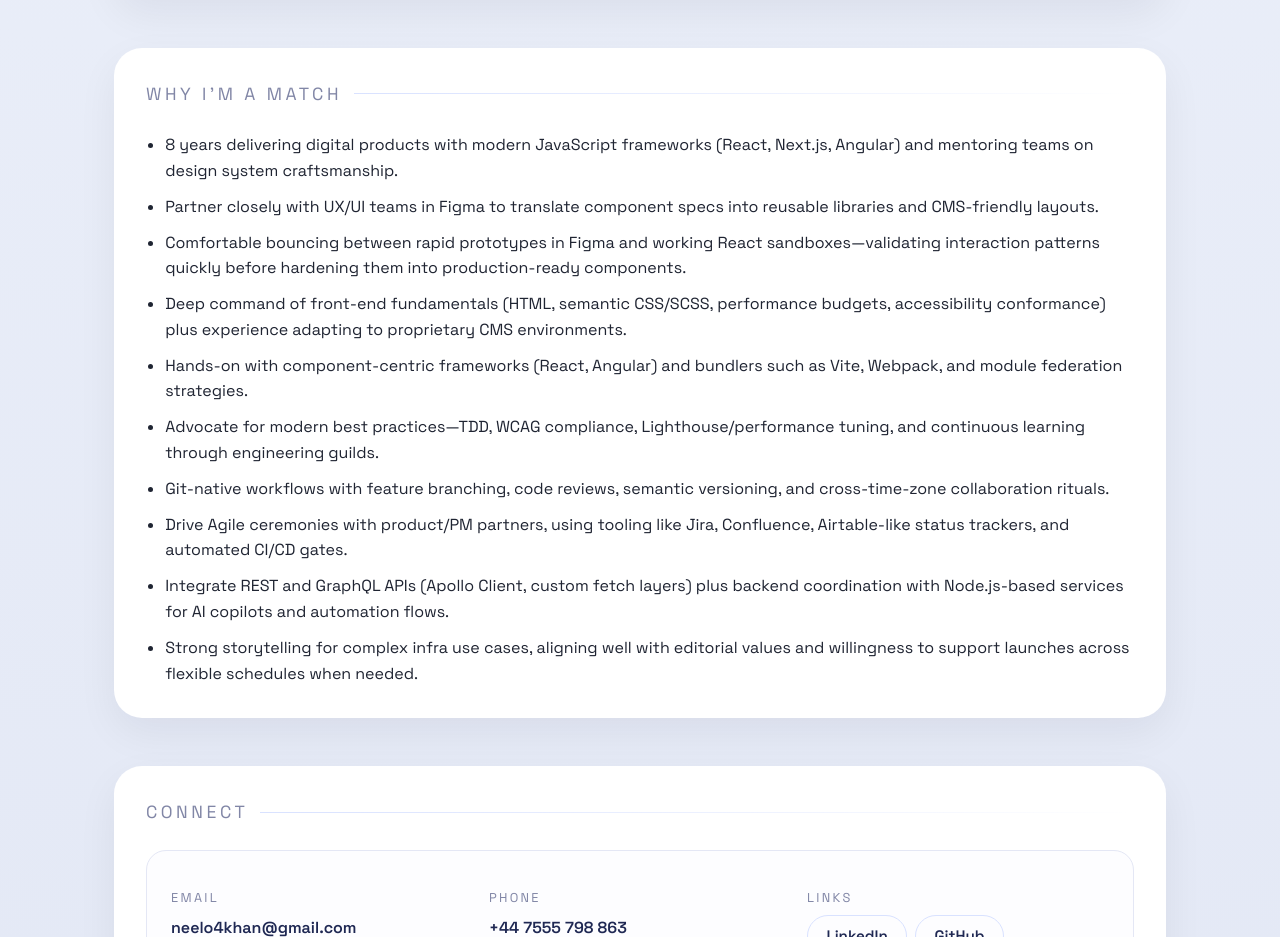
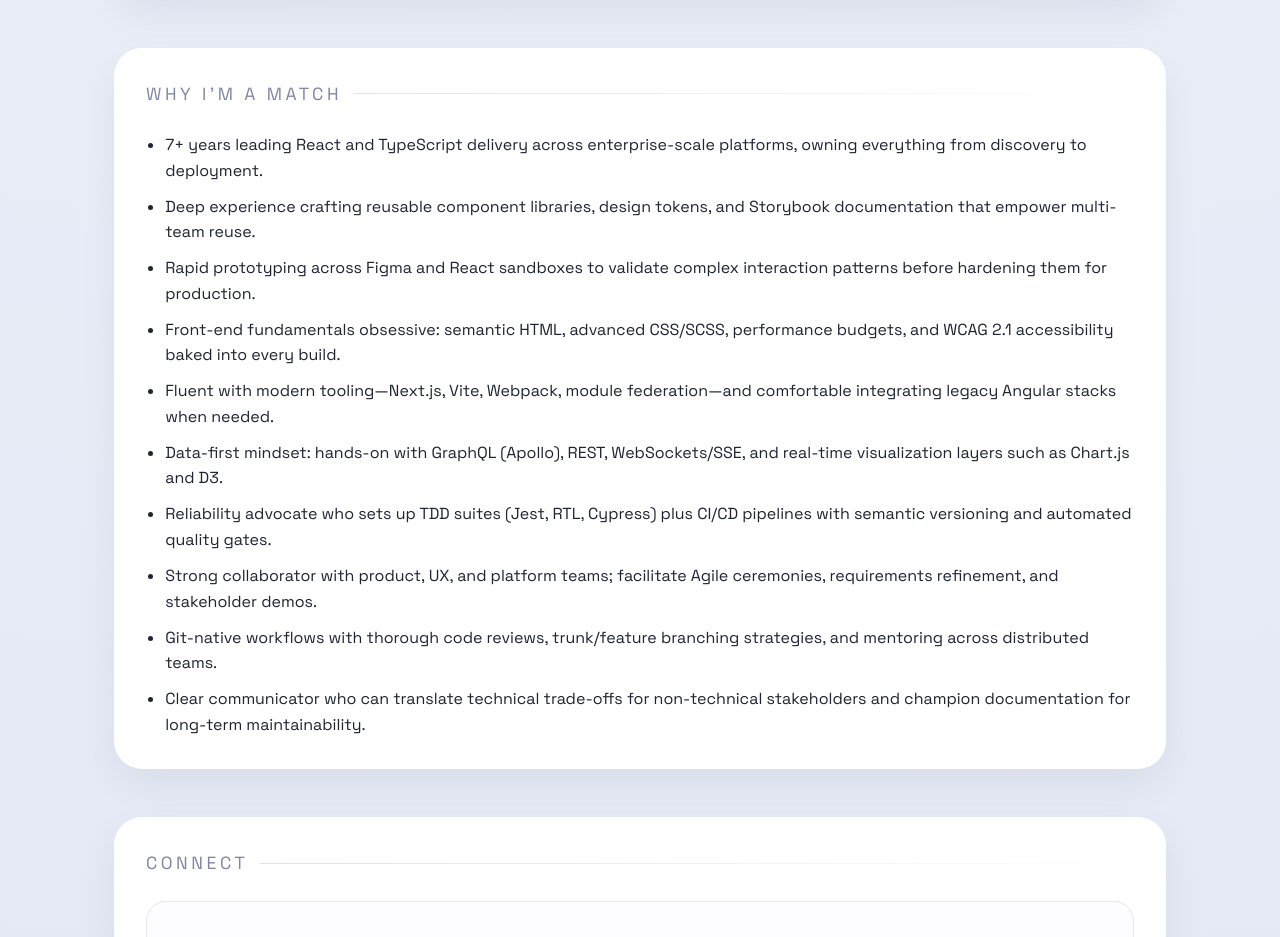
Before and after one commit to neelo4/Portfolio, a React (Vite) app: page / in a window 1280 px wide. Shown: the part 4505-5442 px from the top of the page. Built offline with nearby package versions, Linux system fonts and the light colour scheme.

Commit message:
updated content

```diff
--- a/src/data/content.ts
+++ b/src/data/content.ts
@@ -151,14 +151,14 @@ export const achievements = [
 ];
 
 export const roleAlignment = [
-  "8 years delivering digital products with modern JavaScript frameworks (React, Next.js, Angular) and mentoring teams on design system craftsmanship.",
-  "Partner closely with UX/UI teams in Figma to translate component specs into reusable libraries and CMS-friendly layouts.",
-  "Comfortable bouncing between rapid prototypes in Figma and working React sandboxes—validating interaction patterns quickly before hardening them into production-ready components.",
-  "Deep command of front-end fundamentals (HTML, semantic CSS/SCSS, performance budgets, accessibility conformance) plus experience adapting to proprietary CMS environments.",
-  "Hands-on with component-centric frameworks (React, Angular) and bundlers such as Vite, Webpack, and module federation strategies.",
-  "Advocate for modern best practices—TDD, WCAG compliance, Lighthouse/performance tuning, and continuous learning through engineering guilds.",
-  "Git-native workflows with feature branching, code reviews, semantic versioning, and cross-time-zone collaboration rituals.",
-  "Drive Agile ceremonies with product/PM partners, using tooling like Jira, Confluence, Airtable-like status trackers, and automated CI/CD gates.",
-  "Integrate REST and GraphQL APIs (Apollo Client, custom fetch layers) plus backend coordination with Node.js-based services for AI copilots and automation flows.",
-  "Strong storytelling for complex infra use cases, aligning well with editorial values and willingness to support launches across flexible schedules when needed.",
+  "7+ years leading React and TypeScript delivery across enterprise-scale platforms, owning everything from discovery to deployment.",
+  "Deep experience crafting reusable component libraries, design tokens, and Storybook documentation that empower multi-team reuse.",
+  "Rapid prototyping across Figma and React sandboxes to validate complex interaction patterns before hardening them for production.",
+  "Front-end fundamentals obsessive: semantic HTML, advanced CSS/SCSS, performance budgets, and WCAG 2.1 accessibility baked into every build.",
+  "Fluent with modern tooling—Next.js, Vite, Webpack, module federation—and comfortable integrating legacy Angular stacks when needed.",
+  "Data-first mindset: hands-on with GraphQL (Apollo), REST, WebSockets/SSE, and real-time visualization layers such as Chart.js and D3.",
+  "Reliability advocate who sets up TDD suites (Jest, RTL, Cypress) plus CI/CD pipelines with semantic versioning and automated quality gates.",
+  "Strong collaborator with product, UX, and platform teams; facilitate Agile ceremonies, requirements refinement, and stakeholder demos.",
+  "Git-native workflows with thorough code reviews, trunk/feature branching strategies, and mentoring across distributed teams.",
+  "Clear communicator who can translate technical trade-offs for non-technical stakeholders and champion documentation for long-term maintainability.",
 ];
```
